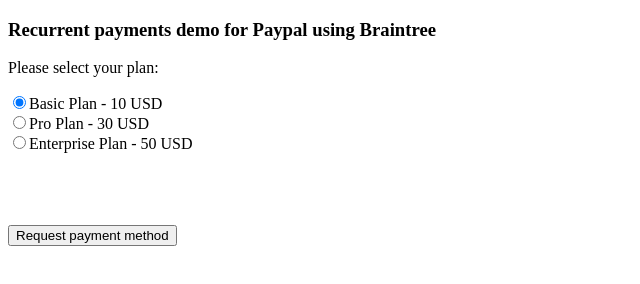
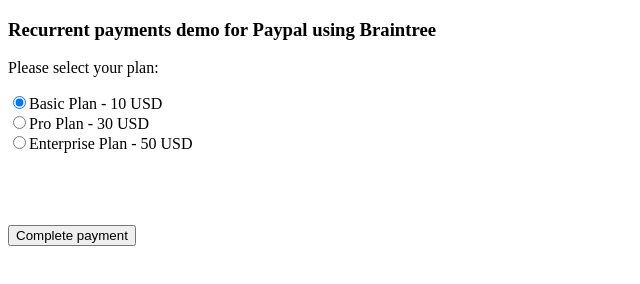
Before and after one commit to richmondu/libpybraintree, a plain HTML site: page index.html in a window 1280 px wide. Shown: the whole page, without its empty margins (0-640 px from the left). Drawn offline with Linux system fonts and the light colour scheme; no server answers.

Commit message:
Update index.html

```diff
--- a/index.html
+++ b/index.html
@@ -22,7 +22,7 @@
 		<div id="dropin-container"></div>
 		<br>
 		<br>
-		<button id="submit-button">Request payment method</button>
+		<button id="submit-button">Complete payment</button>
 		<br>
 		<br>
 		<label id="text-amount"></label>
```
